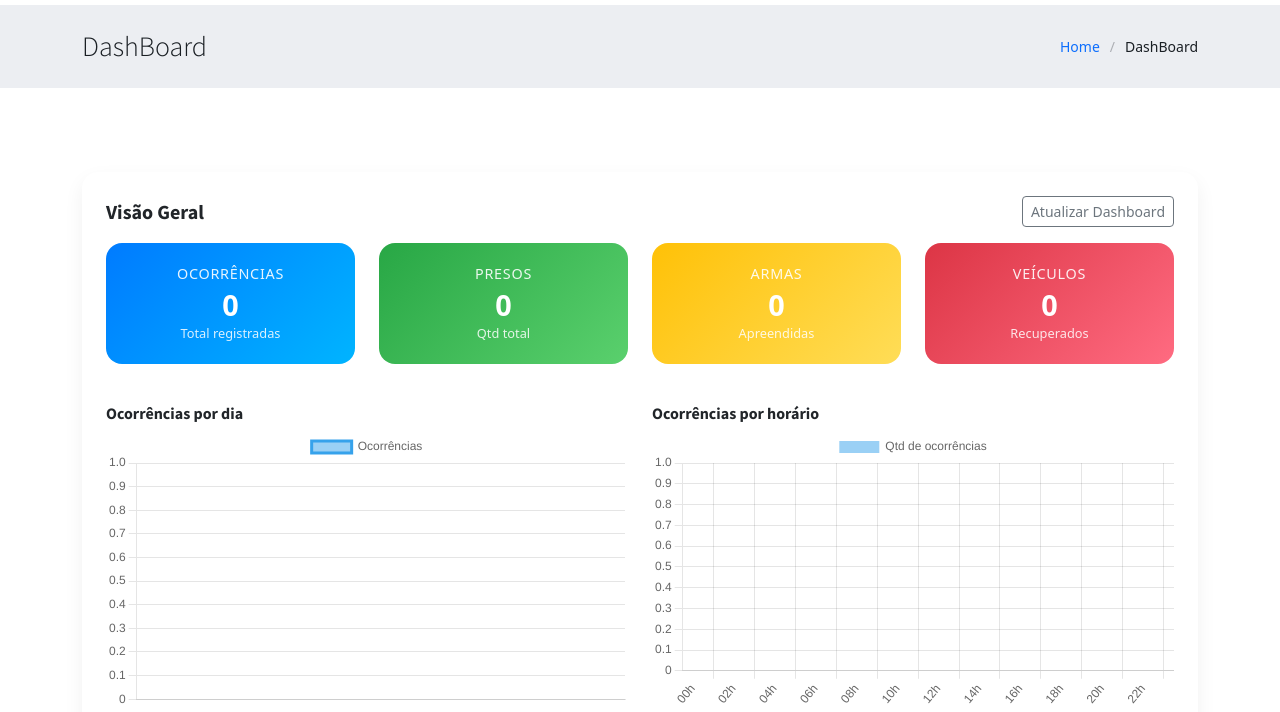
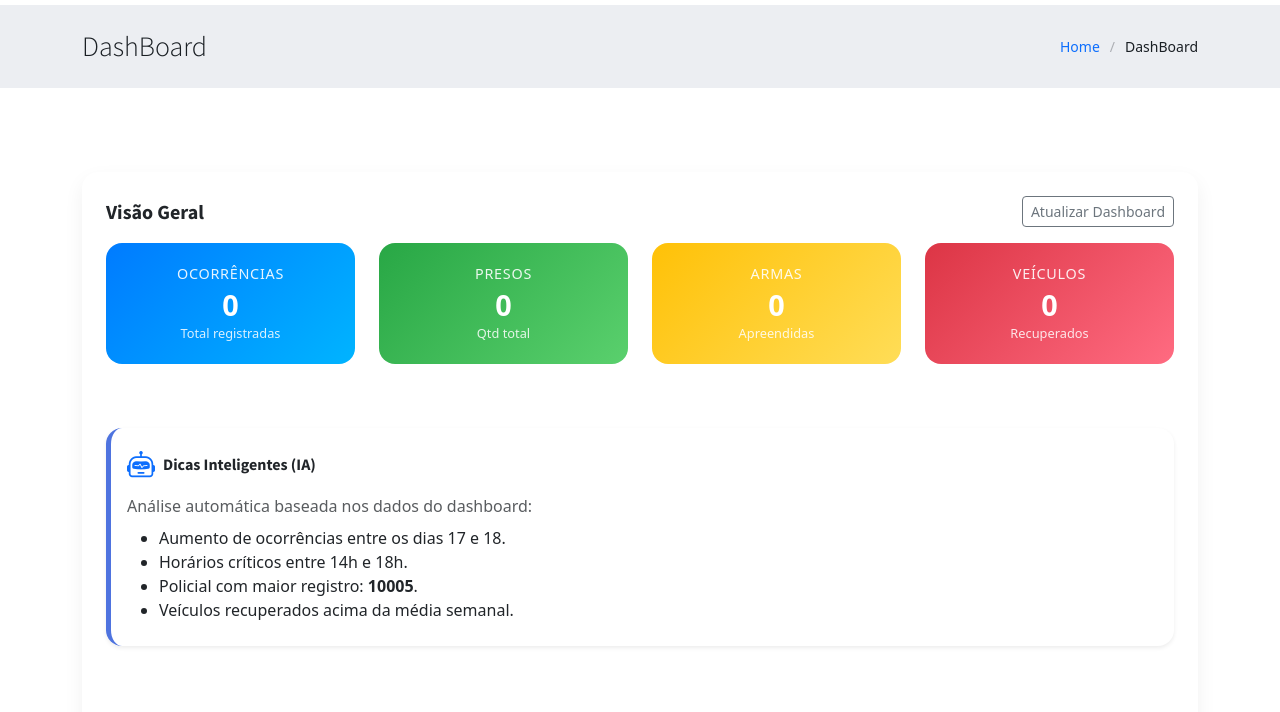
Before and after one commit to diogofrota/sentinela, a plain HTML site: page dashboard.html in a window 1280 px wide. Shown: the part 88-800 px from the top of the page. Drawn offline with nearby package versions, Linux system fonts and the light colour scheme; no server answers.

Commit message:
card de ia

```diff
--- a/dashboard.html
+++ b/dashboard.html
@@ -166,6 +166,7 @@
           <div class="kpi-sub">Total registradas</div>
         </div>
       </div>
+
       <div class="col-md-3 mb-3">
         <div class="kpi-card kpi-bg-2 text-center">
           <div class="kpi-title">Presos</div>
@@ -189,6 +190,37 @@
       </div>
     </div>
 
+
+
+    <!-- CARD DE DICAS COM IA -->
+<div class="mt-4">
+  <div class="card shadow-sm p-3" style="border-left: 5px solid #4e73df;">
+    <div class="d-flex align-items-center mb-2">
+      <i class="bi bi-robot fs-3 text-primary me-2"></i>
+      <h6 class="fw-bold mb-0">Dicas Inteligentes (IA)</h6>
+    </div>
+
+    <p class="text-muted mb-2">
+      Análise automática baseada nos dados do dashboard:
+    </p>
+
+    <ul class="mb-0">
+      <li>Aumento de ocorrências entre os dias 17 e 18.</li>
+      <li>Horários críticos entre 14h e 18h.</li>
+      <li>Policial com maior registro: <strong>10005</strong>.</li>
+      <li>Veículos recuperados acima da média semanal.</li>
+    </ul>
+
+    <small class="text-secondary d-block mt-2">
+      <!-- *Este card é apenas demonstrativo. A integração com IA será aplicada futuramente. -->
+    </small>
+  </div>
+</div>
+
+<br>
+<br>
+<br>
+
     <!-- GRÁFICOS -->
     <div class="row">
       <div class="col-lg-6 mb-4">
@@ -211,6 +243,8 @@
         <canvas id="graficoTotais" height="160"></canvas>
       </div>
     </div>
+
+
 
   </div>
 </div>
```
